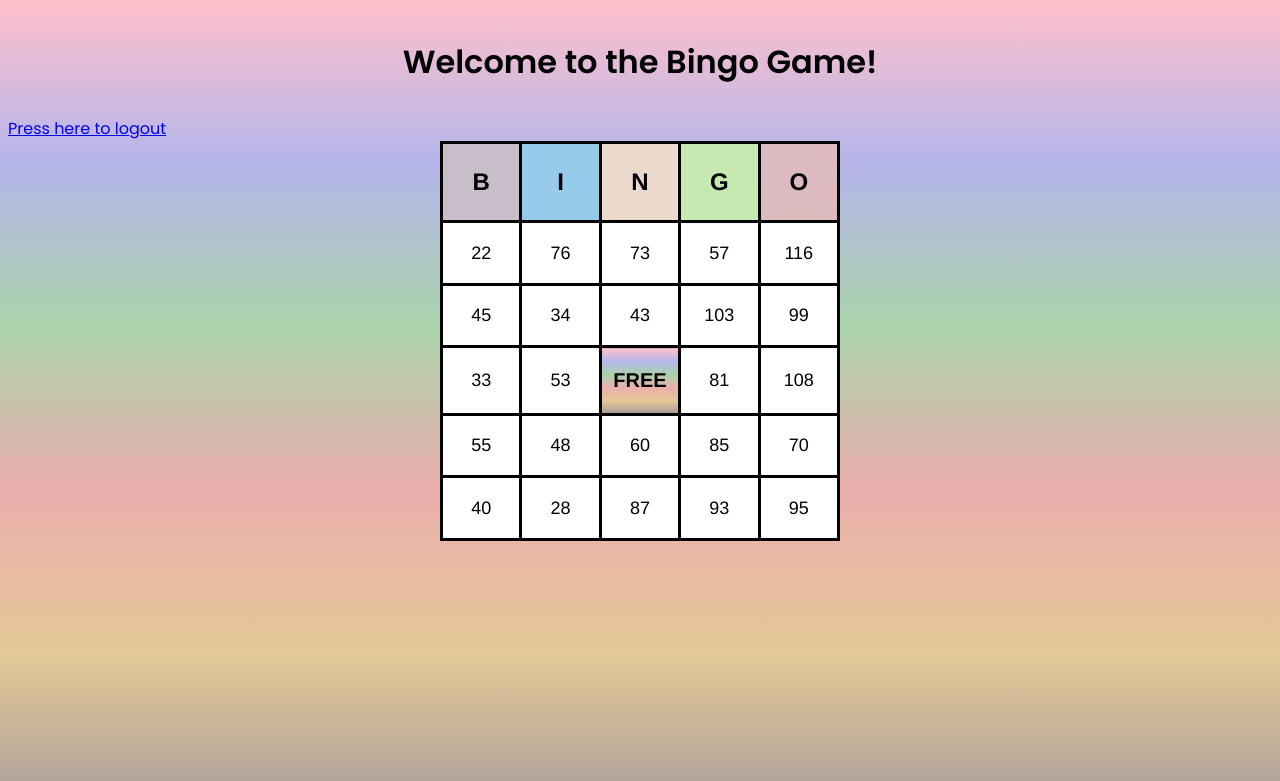
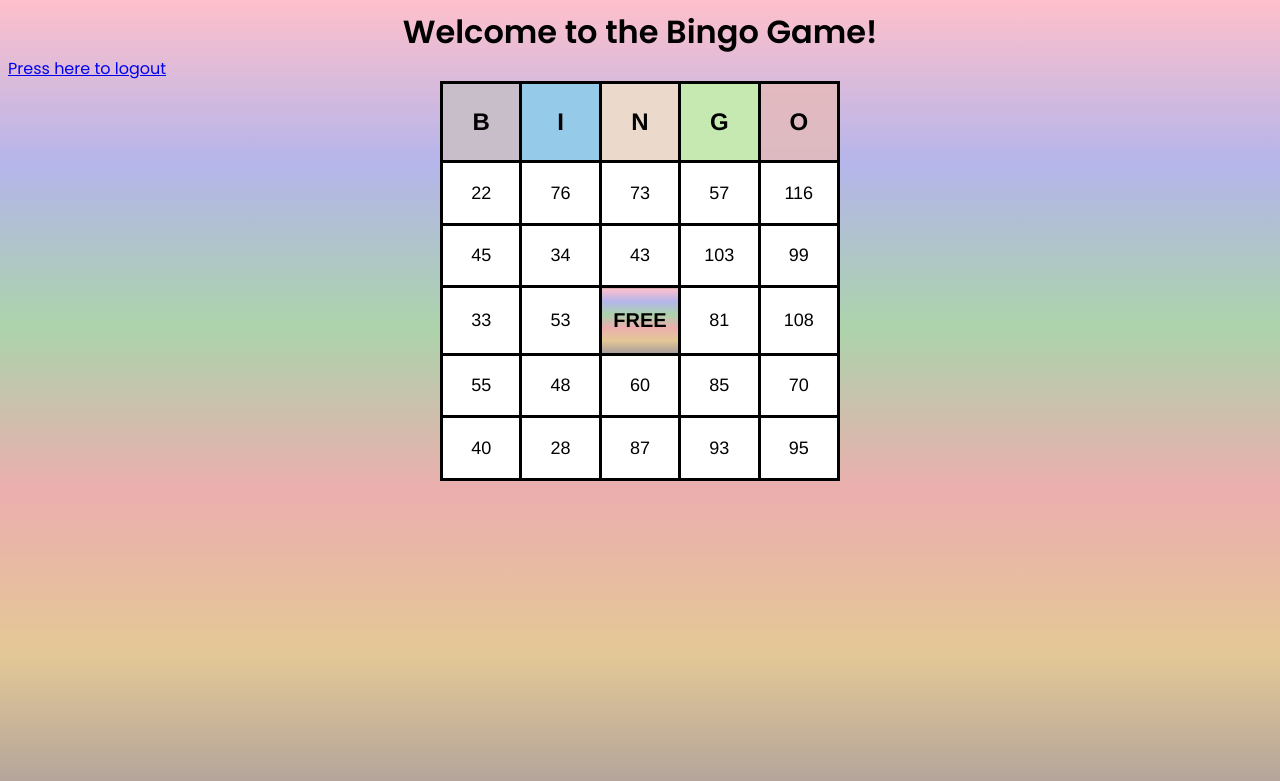
Before and after one commit to Janeleq/Rainbow-Lottery, a Flask app: page /bingo_game in a window 1280 px wide. Shown: the top 781 px of the page. Run offline with Flask 2, Linux system fonts and the light colour scheme; a user stored in the database is signed in.

Commit message:
Bingo Changes

```diff
--- a/static/css/bingo.css
+++ b/static/css/bingo.css
@@ -5,15 +5,20 @@ font-family: "Poppins", sans-serif;
 }
 
 body {
-height: 100vh;
-background: linear-gradient(pink, rgb(181, 181, 235), rgb(171, 211, 171), rgb(235, 174, 174), rgb(228, 200, 150), rgb(168, 156, 156));
+    height: 100vh;
+    background: linear-gradient(pink, rgb(181, 181, 235), rgb(171, 211, 171), rgb(235, 174, 174), rgb(228, 200, 150), rgb(168, 156, 156));
+}
+
+.content {
+    width: 100%;
+    margin: 0;
+    display: flex;
 }
 
 h1, p {
     font-weight: 600;
     margin: 0 auto;
     text-align: center;
-    padding: 30px;
 }
 
 
@@ -28,7 +33,7 @@ h1, p {
 
 #player-one {
     margin: 0 auto;
-    text-align: center;
+    align-self: center;
     width: 400px;
     height: 400px;
     border-collapse: collapse;
--- a/templates/bingo.html
+++ b/templates/bingo.html
@@ -12,7 +12,7 @@
 
   <a href="{{url_for('logout')}}">Press here to logout</a>
 
-	<div id="content">
+	<div class="content">
 		<table id="player-one">
 			<tr>
 				<th class="B">B</th>
```
